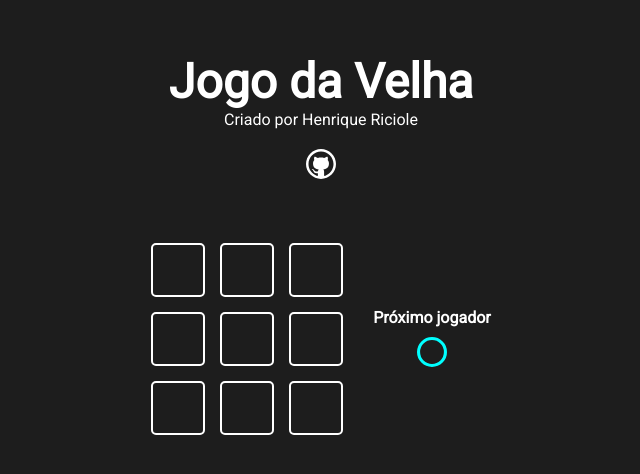
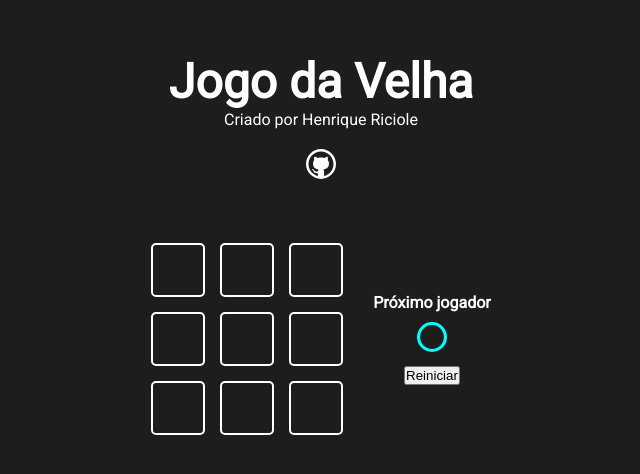
Before and after one commit to HenriqueRiciole/react-jogo-da-velha, a Next.js app: page / in a window 1280 px wide. Shown: the part 176-650 px from the top of the page, without its empty margins (319-959 px from the left). Built offline with nearby package versions, Linux system fonts and the light colour scheme.

Commit message:
criada logica reset e campeao

```diff
--- /dev/null
+++ b/src/components/button/Button.jsx
@@ -0,0 +1,13 @@
+import styles from './Button.module.css'
+
+function Button({children, onClick, disabled}){
+    return(
+        <button className={styles.button}
+                onClick={onClick}
+                disabled={disabled}>
+                {children}
+        </button>
+    )
+}
+
+export default Button
--- /dev/null
+++ b/src/components/button/Button.module.css
@@ -0,0 +1,3 @@
+.button{
+
+}
--- a/src/components/game/Game.jsx
+++ b/src/components/game/Game.jsx
@@ -1,7 +1,7 @@
 import { useState, useEffect } from 'react'
 import styles from './Game.module.css'
 
-import Icon from '../icon/Icon'
+import GameInfo from '../gameInfo/GameInfo'
 import GameOption from '../gameOption/GameOption'
 
 const winnerTable=[
@@ -14,6 +14,8 @@
     [0,4,8],
     [2,4,6]
 ]
+
+
 
 
 function Game(){
@@ -41,6 +43,10 @@
         })
 
     }
+    const handleReset= ()=> {
+        setGameState(Array(9).fill(0))
+        setWinner(0)
+    }
     //useEffect sempre tem dois parametros uma função e um array
     useEffect(()=>{
         setCurrectPlayer(currectPlayer * -1)
@@ -55,19 +61,14 @@
                 key={`game-option-pos-${pos}`}
                 status={value}
                 onClick={()=>{handleClick(pos)}}
-                />)
+            />)
             }
             </div>
-            <div className={styles.gameInfo}>
-                <h4>Próximo jogador</h4>
-                {
-                currectPlayer === 1 && <Icon iconName="circle"/>
-                }
-                {
-                currectPlayer === -1 && <Icon iconName="x"/>
-                }
-            </div>
-
+            <GameInfo
+                currectPlayer={currectPlayer}
+                winner={winner}
+                onReset={handleReset}
+            />
         </div>
 
 
--- a/src/components/game/Game.module.css
+++ b/src/components/game/Game.module.css
@@ -10,10 +10,3 @@
     gap: 30px;
    align-items: center;
 }
-
-.gameInfo{
-    display: flex;
-    flex-direction: column;
-    align-items: center;
-    gap: 10px;
-}
--- /dev/null
+++ b/src/components/gameInfo/GameInfo.jsx
@@ -0,0 +1,47 @@
+import styles from './GameInfo.module.css'
+
+import Icon from '../icon/Icon'
+import Button from '../button/Button'
+
+function GameInfo({currectPlayer, winner, onReset}){
+
+    const shouldEnableButton=()=>{
+        if(winner !== 0) return true
+    }
+    return(
+
+        <div className={styles.gameInfo}>
+            {
+                winner === 0 &&
+                <>
+                  <h4>Próximo jogador</h4>
+                  {
+                  currectPlayer === 1 && <Icon iconName="circle"/>
+                  }
+                  {
+                  currectPlayer === -1 && <Icon iconName="x"/>
+                  }
+                </>
+            }
+            {
+                winner!== 0 &&
+                <>
+                  <h4>Vencedor do Jogo</h4>
+                  {
+                  winner === 1 && <Icon iconName="circle"/>
+                  }
+                  {
+                  winner === -1 && <Icon iconName="x"/>
+                  }
+                </>
+            }
+            <Button onClick={onReset}
+                    disabled={!shouldEnableButton} >
+                Reiniciar
+            </Button>
+        </div>
+    )
+
+}
+
+export default GameInfo
--- /dev/null
+++ b/src/components/gameInfo/GameInfo.module.css
@@ -0,0 +1,6 @@
+.gameInfo{
+    display: flex;
+    flex-direction: column;
+    align-items: center;
+    gap: 10px;
+}
```
